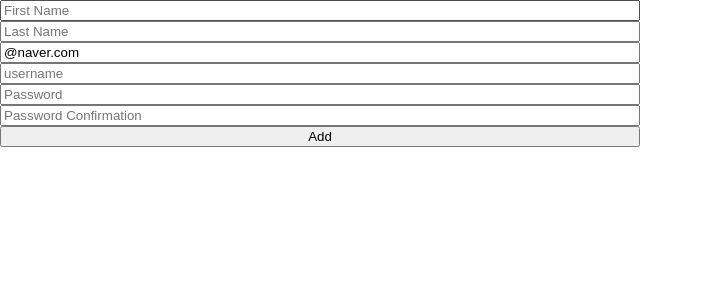
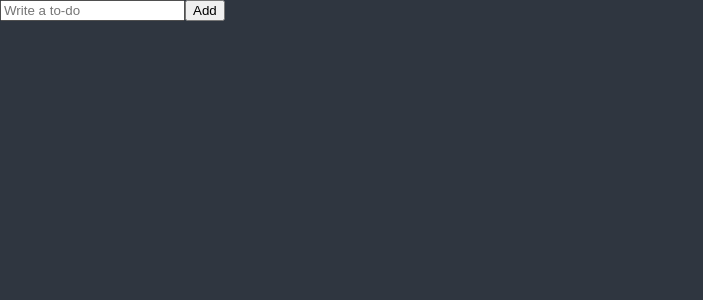
Before and after one commit to ng-lee/react-masterclass-2021-part-2, a React (Create React App) app: page / in a window 1280 px wide. Shown: the top 300 px of the page, without its empty margins (0-703 px from the left). Built offline with nearby package versions, Linux system fonts and the light colour scheme.

Commit message:
to-do with useForm

```diff
--- a/src/App.tsx
+++ b/src/App.tsx
@@ -51,6 +51,11 @@ table {
 	border-collapse: collapse;
 	border-spacing: 0;
 }
+
+body {
+	background-color: ${(props) => props.theme.bgColor};
+	color: ${(props) => props.theme.textColor};
+}
 `;
 
 function App() {
--- a/src/ToDoList.tsx
+++ b/src/ToDoList.tsx
@@ -2,101 +2,24 @@ import React, { useState } from "react";
 import { useForm } from "react-hook-form";
 
 interface IForm {
-  firstName: string;
-  lastName: string;
-  email: string;
-  username: string;
-  password: string;
-  passwordConfirmation: string;
-  extraError?: string;
+  toDo: string;
 }
 
 function ToDoList() {
-  const { register, watch, handleSubmit, formState, setError } = useForm<IForm>(
-    {
-      defaultValues: {
-        email: "@naver.com",
-      },
-    }
-  );
-  console.log(formState.errors);
-  const onValid = (data: IForm) => {
-    if (data.password !== data.passwordConfirmation) {
-      setError(
-        "passwordConfirmation",
-        {
-          message: "Passwords are not the same.",
-        },
-        {
-          shouldFocus: true,
-        }
-      );
-      setError("extraError", { message: "Server offline" });
-    }
+  const { register, handleSubmit, setValue } = useForm<IForm>();
+  const onSubmit = (data: IForm) => {
+    console.log(`to-do added: ${data.toDo}`);
+    setValue("toDo", "");
   };
   return (
     <div>
-      <form
-        style={{
-          display: "flex",
-          flexDirection: "column",
-          width: "50%",
-        }}
-        onSubmit={handleSubmit(onValid)}
-      >
+      <form onSubmit={handleSubmit(onSubmit)}>
         <input
-          type="text"
-          {...register("firstName", {
-            required: "Write here",
-            validate: {
-              noNico: (value) =>
-                value.includes("nico") ? "no nicos allowed" : true,
-              noNicL: (value) =>
-                value.includes("nick") ? "no nicks allowed" : true,
-            },
+          {...register("toDo", {
+            required: "Please write a to-do",
           })}
-          placeholder="First Name"
+          placeholder="Write a to-do"
         />
-        <span>{formState.errors?.firstName?.message}</span>
-        <input
-          type="text"
-          {...register("lastName", { required: true, minLength: 10 })}
-          placeholder="Last Name"
-        />
-        <span>{formState.errors?.lastName?.message}</span>
-        <input
-          type="text"
-          {...register("email", {
-            required: true,
-            pattern: {
-              value: /^[A-Za-z0-9._%+-]+@naver.com$/,
-              message: "Only naver.com emails allowed",
-            },
-          })}
-          placeholder="email"
-        />
-        <span>{formState.errors?.email?.message}</span>
-        <input type="text" {...register("username")} placeholder="username" />
-        <span>{formState.errors?.username?.message}</span>
-        <input
-          type="text"
-          {...register("password", {
-            required: "Password is needed",
-            minLength: {
-              value: 10,
-              message: "Password should be longer than 10 letters",
-            },
-          })}
-          placeholder="Password"
-        />
-        <span>{formState.errors?.password?.message}</span>
-        <input
-          type="text"
-          {...register("passwordConfirmation")}
-          placeholder="Password Confirmation"
-        />
-        <span>{formState.errors?.passwordConfirmation?.message}</span>
-        <span>{formState.errors?.extraError?.message}</span>
         <button>Add</button>
       </form>
     </div>
```
